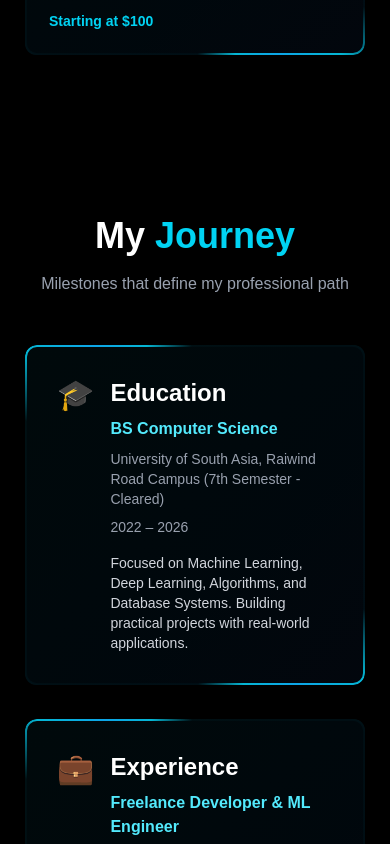
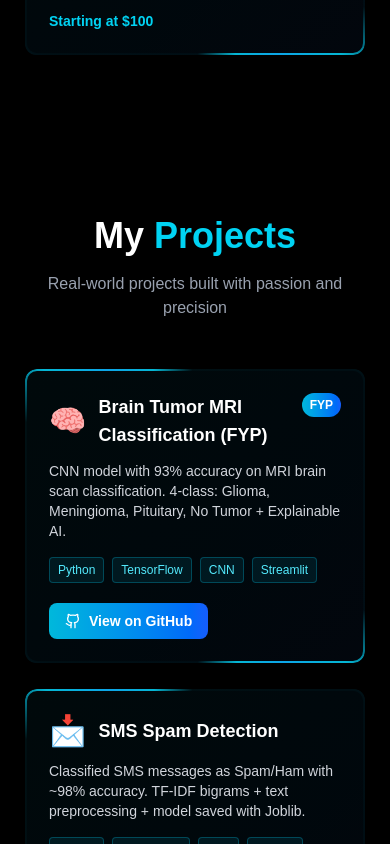
Before and after one commit to malik9121/portfolio, a Next.js app: page / in a window 390 px wide. Shown: the part 5200-6044 px from the top of the page. Built offline with nearby package versions, Linux system fonts and the light colour scheme.

Commit message:
Add projects section with project details
Added a projects section with multiple project entries, including titles, tags, descriptions, links, icons, and badges.

```diff
--- a/app/page.tsx
+++ b/app/page.tsx
@@ -60,6 +60,41 @@ export default function Portfolio() {
     { title: 'Zorix Assistant', category: 'AI', description: 'Zorix — professional AI assistant: scheduling, drafting, summarization, automation, developer support', color: 'from-cyan-500 to-blue-600' }
   ];
 
+  const projects = [
+    {
+      title: 'Brain Tumor MRI Classification (FYP)',
+      tags: ['Python', 'TensorFlow', 'CNN', 'Streamlit'],
+      description: 'CNN model with 93% accuracy on MRI brain scan classification. 4-class: Glioma, Meningioma, Pituitary, No Tumor + Explainable AI.',
+      link: 'https://github.com/ehsanlabs/brain-tumor-mri-classifier-CNN-with-Explainable-AI',
+      icon: '🧠',
+      badge: 'FYP'
+    },
+    {
+      title: 'SMS Spam Detection',
+      tags: ['Python', 'Scikit-learn', 'NLP', 'TF-IDF', 'Logistic Regression'],
+      description: 'Classified SMS messages as Spam/Ham with ~98% accuracy. TF-IDF bigrams + text preprocessing + model saved with Joblib.',
+      link: 'https://github.com/ehsanlabs/sms-spam-detection-naive-bayes-nlp',
+      icon: '📩',
+      badge: null
+    },
+    {
+      title: 'WhatsApp Automation Tool',
+      tags: ['Python', 'PyWhatKit', 'PyAutoGUI'],
+      description: 'Automated WhatsApp messaging — Web-based and ADB-based methods.',
+      link: 'https://github.com/ehsanlabs/whatsapp-automation-python',
+      icon: '💬',
+      badge: null
+    },
+    {
+      title: 'Temperature Converter – Desktop GUI',
+      tags: ['Python', 'Tkinter'],
+      description: 'Desktop app for Celsius to Fahrenheit conversion using Tkinter.',
+      link: 'https://github.com/ehsanlabs/temperature-converter-tkinter-gui',
+      icon: '🌡️',
+      badge: null
+    }
+  ];
+
   const services = [
     { title: 'ML Model Development', desc: 'Custom machine learning solutions with TensorFlow & PyTorch', price: 'Starting at $500', icon: '🤖' },
     { title: 'Web Development', desc: 'High-performance websites built with React & Next.js', price: 'Starting at $300', icon: '💻' },
@@ -88,7 +123,7 @@ export default function Portfolio() {
             Ehsan<span className="text-cyan-400">.</span>
           </motion.div>
           <div className="hidden md:flex space-x-1">
-            {['About', 'Skills', 'Services', 'Resume', 'FAQ', 'Let\'s Talk'].map((item, i) => (
+            {['About', 'Skills', 'Services', 'Projects', 'Resume', 'FAQ', 'Let\'s Talk'].map((item, i) => (
               item === "Let's Talk" ? (
                 <motion.a key={i} href="https://wa.me/923123456789?text=Hi%20Muhammad%20Ehsan,%20I%20want%20to%20discuss%20a%20project" target="_blank" rel="noopener noreferrer" initial={{ opacity: 0, y: -10 }} animate={{ opacity: 1, y: 0 }} transition={{ delay: i * 0.1 }} className="px-6 py-3 bg-gradient-to-r from-cyan-500 to-blue-600 text-white rounded-lg font-semibold hover:shadow-lg hover:shadow-cyan-500/50 transition-all">
                   {item}
@@ -108,7 +143,7 @@ export default function Portfolio() {
         {isOpen && (
           <motion.div initial={{ opacity: 0, height: 0 }} animate={{ opacity: 1, height: 'auto' }} className="md:hidden bg-black/90 border-t border-cyan-500/20">
             <div className="flex flex-col space-y-2 p-6">
-              {['About', 'Skills', 'Services', 'Resume', 'FAQ', 'Let\'s Talk'].map((item) => (
+              {['About', 'Skills', 'Services', 'Projects', 'Resume', 'FAQ', 'Let\'s Talk'].map((item) => (
                 item === "Let's Talk" ? (
                   <a key={item} href="https://wa.me/923123456789?text=Hi%20Muhammad%20Ehsan,%20I%20want%20to%20discuss%20a%20project" target="_blank" rel="noopener noreferrer" className="px-4 py-2 bg-gradient-to-r from-cyan-500 to-blue-600 text-white rounded-lg font-semibold text-center">{item}</a>
                 ) : (
@@ -279,6 +314,47 @@ export default function Portfolio() {
                   <p className="text-sm text-gray-400 mb-6">{service.desc}</p>
                   <p className="text-sm font-semibold text-cyan-400">{service.price}</p>
                 </div>
+              </AnimatedBorderCard>
+            </motion.div>
+          ))}
+        </div>
+      </section>
+
+      {/* Projects */}
+      <section id="projects" className="py-20 px-6 max-w-7xl mx-auto">
+        <motion.h2 initial={{ opacity: 0 }} whileInView={{ opacity: 1 }} viewport={{ once: true }} className="text-4xl font-bold mb-4 text-center">
+          My <span className="text-cyan-400">Projects</span>
+        </motion.h2>
+        <p className="text-center text-gray-400 mb-12">Real-world projects built with passion and precision</p>
+        <div className="grid md:grid-cols-2 gap-6">
+          {projects.map((project, i) => (
+            <motion.div key={i} initial={{ opacity: 0, y: 20 }} whileInView={{ opacity: 1, y: 0 }} transition={{ delay: i * 0.1 }} viewport={{ once: true }} whileHover={{ y: -8 }}>
+              <AnimatedBorderCard className="relative p-6 rounded-xl bg-gradient-to-br from-cyan-500/5 to-blue-500/5 group transition-all h-full flex flex-col">
+                <div className="flex items-start justify-between mb-3">
+                  <div className="flex items-center gap-3">
+                    <div className="text-3xl">{project.icon}</div>
+                    <h3 className="text-lg font-bold group-hover:text-cyan-300 transition-colors">{project.title}</h3>
+                  </div>
+                  {project.badge && (
+                    <span className="px-2 py-1 text-xs font-bold bg-gradient-to-r from-cyan-500 to-blue-600 rounded-full text-white flex-shrink-0 ml-2">{project.badge}</span>
+                  )}
+                </div>
+                <p className="text-sm text-gray-300 mb-4 flex-1">{project.description}</p>
+                <div className="flex flex-wrap gap-2 mb-5">
+                  {project.tags.map((tag, j) => (
+                    <span key={j} className="px-2 py-1 text-xs bg-cyan-500/10 border border-cyan-500/30 text-cyan-300 rounded">{tag}</span>
+                  ))}
+                </div>
+                <motion.a
+                  href={project.link}
+                  target="_blank"
+                  rel="noopener noreferrer"
+                  whileHover={{ scale: 1.03 }}
+                  whileTap={{ scale: 0.97 }}
+                  className="inline-flex items-center justify-center gap-2 px-4 py-2 bg-gradient-to-r from-cyan-500 to-blue-600 text-white text-sm font-semibold rounded-lg hover:shadow-lg hover:shadow-cyan-500/40 transition-all mt-auto"
+                >
+                  <Github size={16} /> View on GitHub
+                </motion.a>
               </AnimatedBorderCard>
             </motion.div>
           ))}
@@ -563,7 +639,7 @@ export default function Portfolio() {
               {[
                 { icon: Mail, href: '#letstalk', label: 'Email' },
                 { icon: Linkedin, href: 'https://linkedin.com/in/muhammad-ehsan-88b232340', label: 'LinkedIn' },
-                { icon: Github, href: 'https://github.com/ehsanlabs', label: 'GitHub' },
+                { icon: Github, href: 'https://github.com/malik9121', label: 'GitHub' },
                 { icon: Instagram, href: 'https://www.instagram.com/ask_tech_ehsan?igsh=YzdzbjF3cGN0bXVq', label: 'Instagram' },
                 { icon: Youtube, href: 'https://youtube.com/@ask_tech_ehsan?si=xIsR5bm9mUIpOi8Y', label: 'YouTube' },
                 { icon: Music, href: 'https://www.tiktok.com/@ask_tech_ehsan?_r=1&_t=ZN-948pB0i1s9O', label: 'TikTok' }
```
